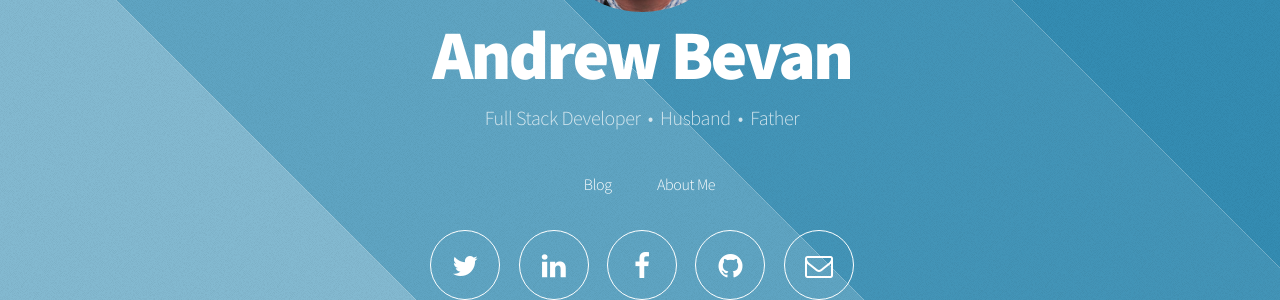
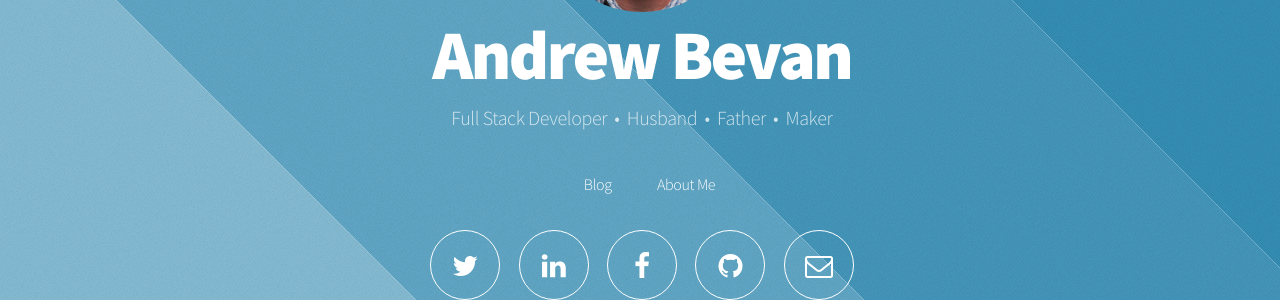
Before and after one commit to bluntspoon/bluntspoon.github.io, a Jekyll site: the page built from index.md, in a window 1280 px wide. Shown: the part 374-674 px from the top of the page. Built offline with Jekyll 4.4.1, drawn with Linux system fonts in a browser that asks for light colours.

Commit message:
more tweaks

```diff
--- a/_layouts/home.html
+++ b/_layouts/home.html
@@ -191,7 +191,7 @@
     <div id="main">
       <header id="header"><img src="/assets/images/andrew-bevan.png" class="author" alt="My Photo - Andrew Bevan"/>
         <h1>Andrew Bevan</h1>
-        <p>Full Stack Developer &nbsp;&bull;&nbsp; Husband &nbsp;&bull;&nbsp; Father</p>
+        <p>Full Stack Developer &nbsp;&bull;&nbsp; Husband &nbsp;&bull;&nbsp; Father &nbsp;&bull;&nbsp; Maker</p>
         <nav>
           <ul>
             <li> <a href="blog">Blog</a></li>
--- a/css/style.css
+++ b/css/style.css
@@ -356,7 +356,7 @@
 				}
 
 				#header nav a:hover {
-					font-size: 1.1em;
+					font-weight: 600;
 				}
 
 					#header nav a:hover:before {
```
